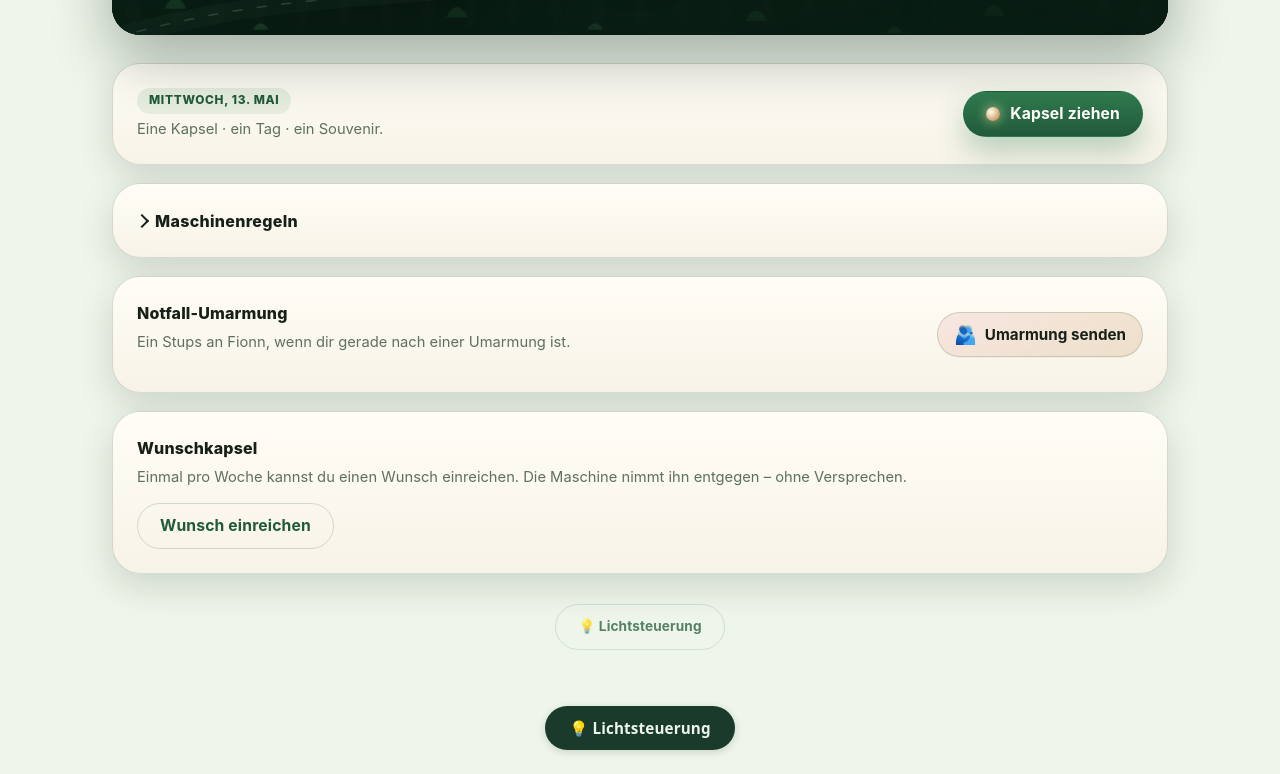
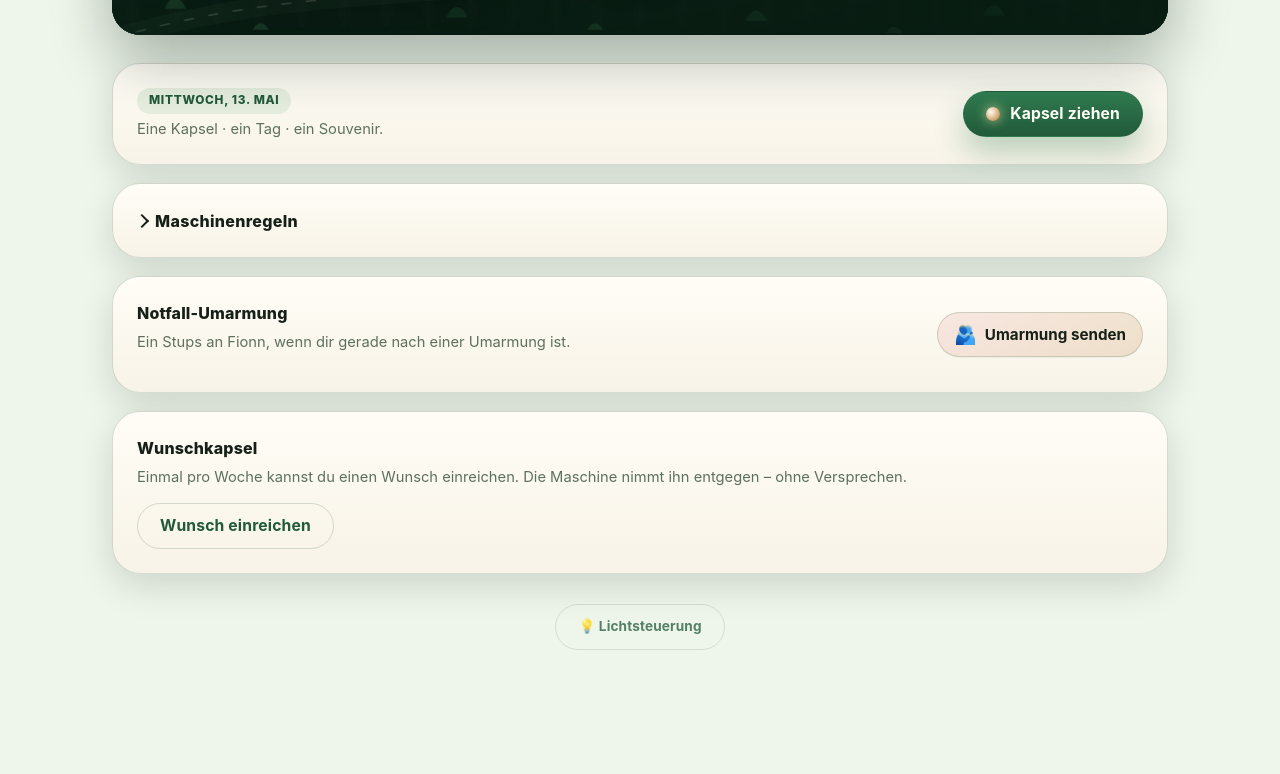
Before and after one commit to fionnf/Affections-gatcha, a website: page index.html in a window 1280 px wide. Shown: the part 506-1280 px from the top of the page. After the commit the page ends 1212 px from the top, so only its background shows below. Drawn offline with Linux system fonts and the light colour scheme; a web font is replaced by a local one.

Commit message:
fix: remove duplicate external light control button

```diff
--- a/index.html
+++ b/index.html
@@ -23,33 +23,6 @@
   </head>
   <body>
     <section id="affektions-gacha"></section>
-    <div style="margin-top: 24px; text-align: center;">
-      <a
-        href="https://fionnf.github.io/linked_friend_lights/"
-        target="_blank"
-        rel="noopener noreferrer"
-        style="
-          display: inline-flex;
-          align-items: center;
-          gap: 8px;
-          padding: 12px 24px;
-          background: #1a3a2c;
-          color: #eef5ea;
-          text-decoration: none;
-          border-radius: 999px;
-          font-family: system-ui, sans-serif;
-          font-size: 0.95rem;
-          font-weight: 600;
-          letter-spacing: 0.01em;
-          box-shadow: 0 2px 8px rgba(0,0,0,0.15);
-          transition: opacity 0.15s;
-        "
-        onmouseover="this.style.opacity='0.85'"
-        onmouseout="this.style.opacity='1'"
-      >
-        💡 Lichtsteuerung
-      </a>
-    </div>
     <script
       src="./dist/affection-gacha.js"
       data-mount="#affektions-gacha"
```
Also changed, not shown: webflow-loader.html (+0 -27 lines).
